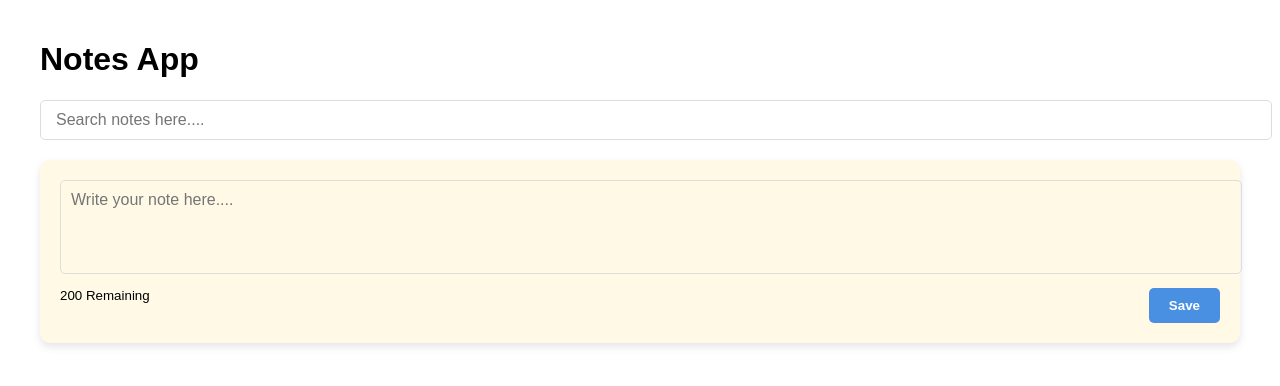
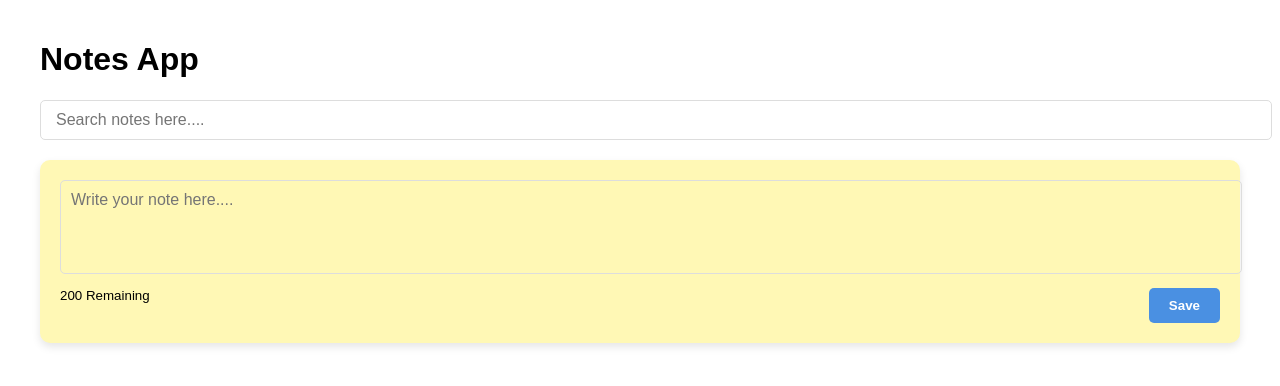
Before and after one commit to KiranKhayamali/Notes, a React (Create React App) app: page / in a window 1280 px wide. Shown: the top 386 px of the page. Built offline with nearby package versions, Linux system fonts and the light colour scheme.

Commit message:
Adding color circle for color options

```diff
--- a/src/components/NoteForm.jsx
+++ b/src/components/NoteForm.jsx
@@ -3,6 +3,7 @@ import '../styles/NoteForm.css';
 
 function NoteForm({ onAddNote }) {
     const [noteText, setNoteText] = useState("");
+    const [color, setColor] = useState("#fff8b5");
     const characterLimit = 200;
 
     const handleChange = (event) => {
@@ -19,13 +20,25 @@ function NoteForm({ onAddNote }) {
     };
 
     return (
-        <div className="note-form">
+        <div className="note-form" style={ {backgroundColor: color}}>
             <textarea
                 rows="4"
                 placeholder="Write your note here...."
                 value={noteText}
                 onChange={handleChange}
             ></textarea>
+
+            <div className="color-picker">
+                {["#fff8b5", "#ffadad", "#ffd6a5", "#caffbf", "#9bf6ff", "#a0c4ff", "#bdb2ff"].map((c) => (
+                    <span
+                        key={c}
+                        className={`color-circle ${color === c ? "selected" : ""}`}
+                        style={{ backgroundColor: c }}
+                        onClick={() => setColor(c)}
+                    ></span>
+                ))}
+            </div>
+
             <div className="note-footer">
                 <small>{characterLimit - noteText.length} Remaining</small>
                 <button className="save-button" onClick={handleSubmit}>Save</button>
```
